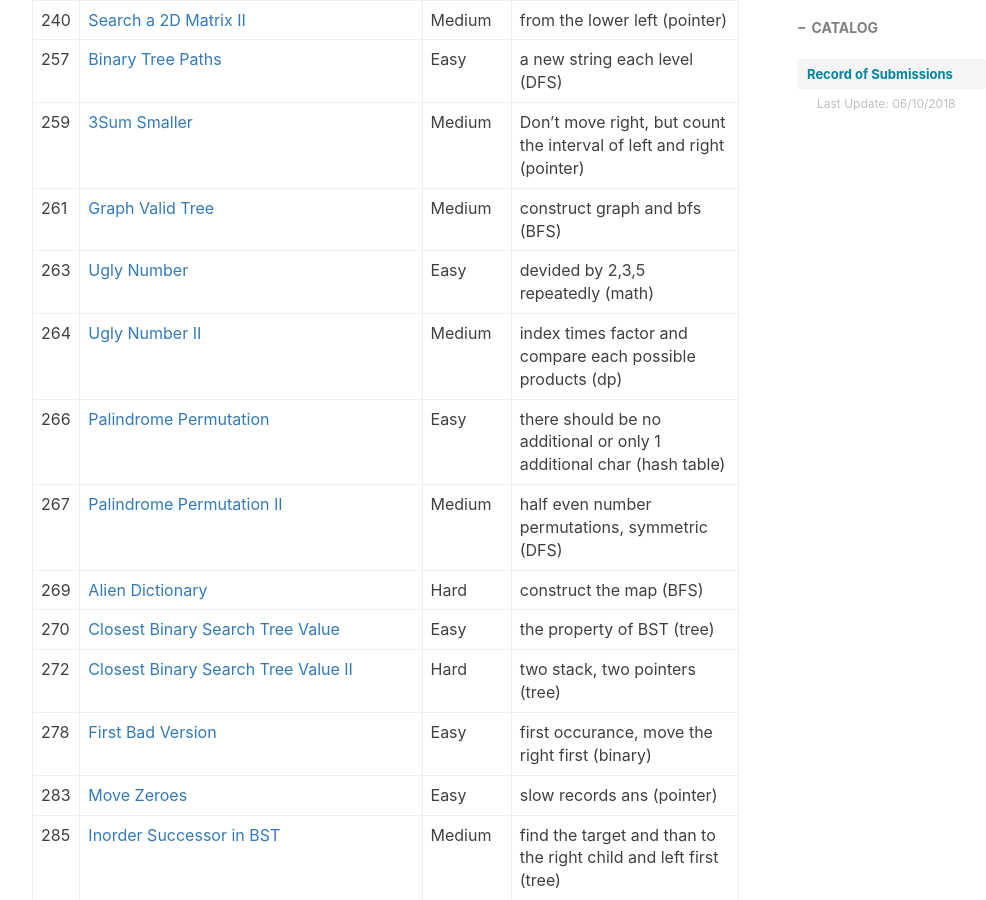
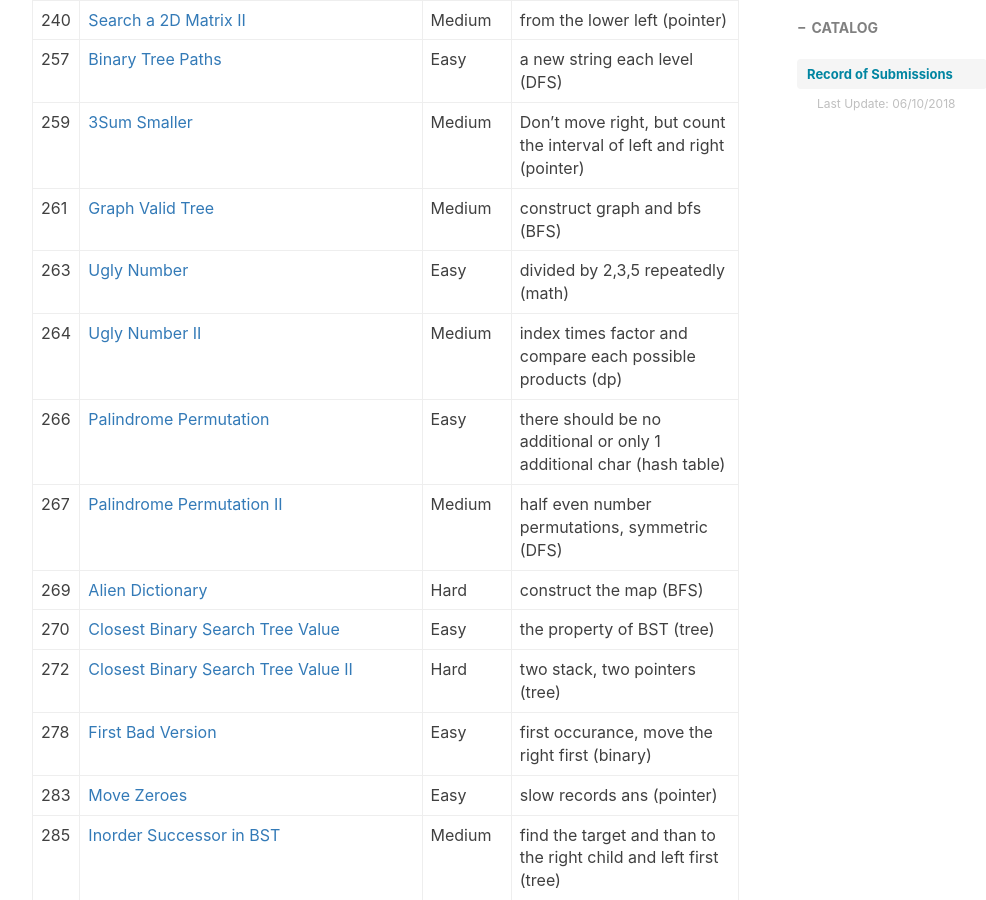
Before and after one commit to ly16/ly16.github.io, a Jekyll site: the page built from _posts/2018-05-18-leetcode-record-round1.md, in a window 1280 px wide and 900 px high, scrolled down 6240 px. Shown: the whole window, without its empty margins (233-1219 px from the left). Built offline with Jekyll 4.4.1, drawn with Linux system fonts in a browser that asks for light colours; nearby versions of some CDN libraries; comment, search, counter and statistics services are not loaded.

Commit message:
Update 2018-05-18-leetcode-record-round1.md

```diff
--- a/_posts/2018-05-18-leetcode-record-round1.md
+++ b/_posts/2018-05-18-leetcode-record-round1.md
@@ -106,7 +106,7 @@ tags:
 |257|[Binary Tree Paths](https://github.com/ly16/LC-Practice/blob/master/Binary%20Tree%20Paths.java)|Easy|a new string each level (DFS)|
 |259|[3Sum Smaller](https://github.com/ly16/LC-Practice/blob/master/3Sum%20Smaller.java)|Medium|Don't move right, but count the interval of left and right (pointer)|
 |261|[Graph Valid Tree](https://github.com/ly16/LC-Practice/blob/master/Graph%20Valid%20Tree.java)|Medium|construct graph and bfs (BFS)|
-|263|[Ugly Number](https://github.com/ly16/LC-Practice/blob/master/Ugly%20Number.%20java)|Easy|devided by 2,3,5 repeatedly (math)|
+|263|[Ugly Number](https://github.com/ly16/LC-Practice/blob/master/Ugly%20Number.%20java)|Easy|divided by 2,3,5 repeatedly (math)|
 |264|[Ugly Number II](https://github.com/ly16/LC-Practice/blob/master/Ugly%20Number%20II.java)|Medium|index times factor and compare each possible products (dp)|
 |266|[Palindrome Permutation](https://github.com/ly16/LC-Practice/blob/master/Palindrome%20Permutation.java)|Easy|there should be no additional or only 1 additional char (hash table)|
 |267|[Palindrome Permutation II](https://github.com/ly16/LC-Practice/blob/master/Palindrome%20Permutation%20II.java)|Medium|half even number permutations, symmetric (DFS)|
```
